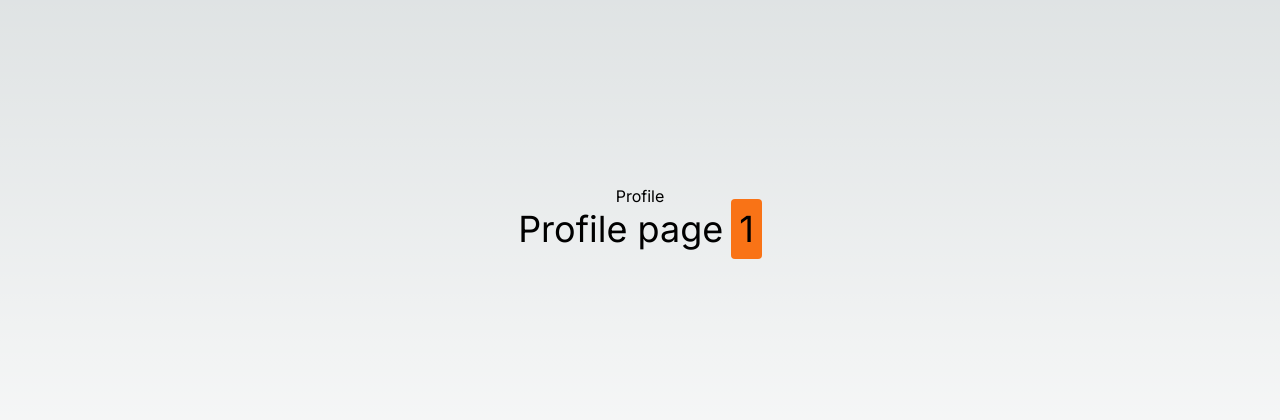
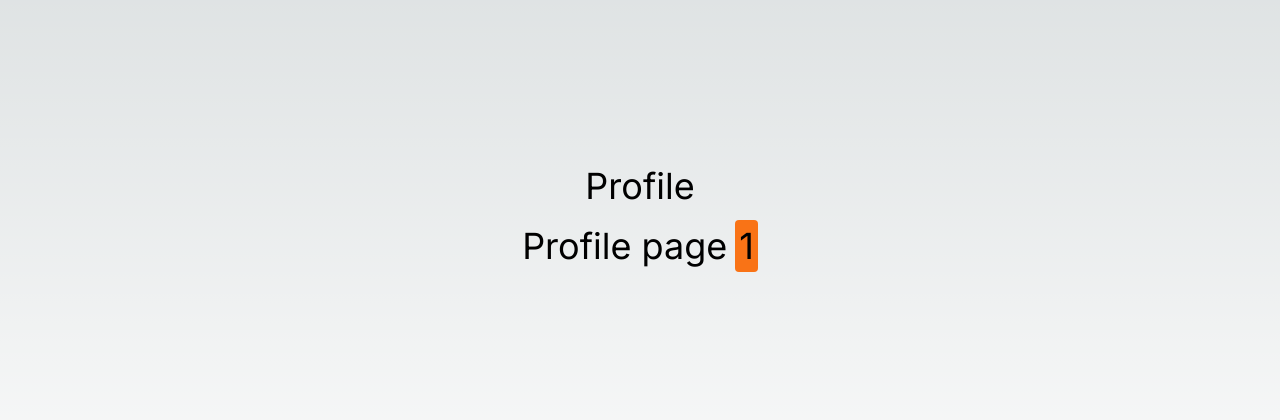
Before and after one commit to Swapnanilmanna1701/next_auth, a Next.js app: page /profile/1 in a window 1280 px wide. Shown: the part 184-604 px from the top of the page. Built offline with nearby package versions, Linux system fonts and the light colour scheme.

Commit message:
final touch

```diff
--- a/src/app/api/users/me/route.ts
+++ b/src/app/api/users/me/route.ts
@@ -6,7 +6,7 @@ import { NextRequest, NextResponse } from "next/server";
 
 connect();
 
-export async function POST(request:NextRequest){
+export async function GET(request:NextRequest){
 
     try {
         const userId = await getDataFromToken(request);
--- a/src/app/profile/[id]/page.tsx
+++ b/src/app/profile/[id]/page.tsx
@@ -1,13 +1,16 @@
-'use client'
-export default function UserProfile({params}: any) {
-    return (
-        <div className="flex flex-col items-center justify-center min-h-screen py-2">
-            <h1>Profile</h1>
-            <hr />
-            <p className="text-4xl">Profile page
-            <span className=" p-2 ml-2 rounded bg-orange-500 text-black">{params.id}</span>
-            </p>
-
-            </div>
-    )
+"use client";
+export default function page({ params }: any) {
+  return (
+    <div className="flex flex-col items-center justify-center min-h-screen py-2">
+      <h1 className="text-4xl">Profile</h1>
+      <div className="mt-5">
+      <p className="text-4xl">
+        Profile page
+        <span className=" p-1 ml-2 rounded bg-orange-500 text-black">
+          {params.id}
+        </span>
+      </p>
+      </div>
+    </div>
+  );
 }
```
